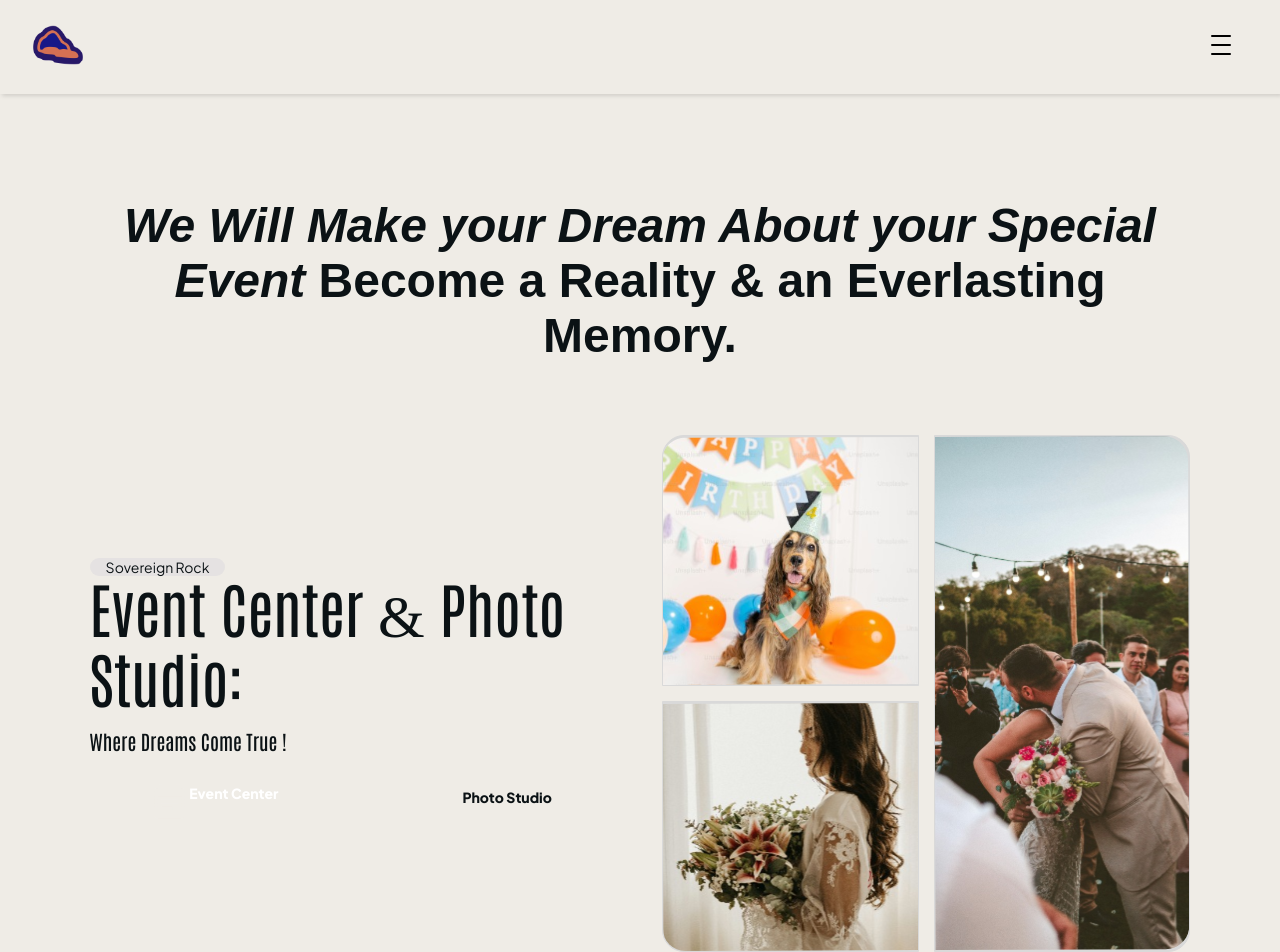
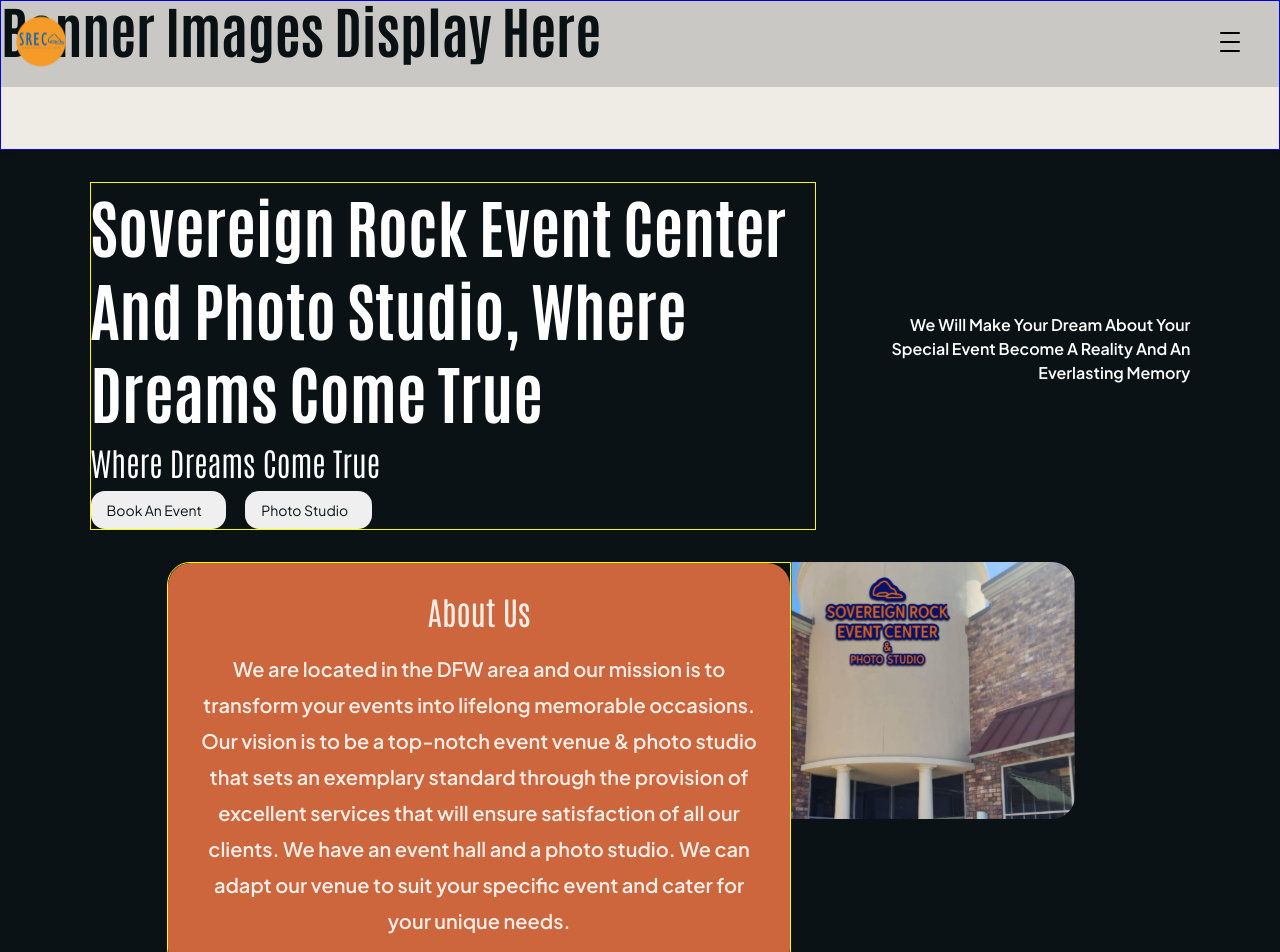
Before and after one commit to SoloBaChi/sovereignrock-platform, a React (Create React App) app: page / in a window 1280 px wide. Shown: the top 952 px of the page. Built offline with nearby package versions, Linux system fonts and the light colour scheme.

Commit message:
new update

```diff
--- a/src/components/Main.jsx
+++ b/src/components/Main.jsx
@@ -7,6 +7,7 @@
 import PhotoStudio from "./photo-studio/PhotoStudio";
 import Footer from "./footer/Footer";
 import SucessfulSubmit from "./shared/SucessfulSubmit";
+import { Data } from "./shared/Data";
 
 const NotFound = () => {
   return (
@@ -20,6 +21,7 @@
 };
 
 function Main(props) {
+  console.log(Data);
   const handleItemClick = (sectionId) => {
     // scroll to the corresponding section
     const section = document.getElementById(sectionId);
--- /dev/null
+++ b/src/components/header/Banner.jsx
@@ -0,0 +1,11 @@
+import React from "react";
+
+function Banner(props) {
+  return (
+    <div className="banner-section">
+      <h2>Banner Images Display Here</h2>
+    </div>
+  );
+}
+
+export default Banner;
--- a/src/components/header/Header.jsx
+++ b/src/components/header/Header.jsx
@@ -1,11 +1,13 @@
 import React from "react";
 import Navbar from "./Navbar";
+import Banner from "./Banner";
 
 function Header({ handleItemClick }) {
   return (
-    <div className="header-container">
+    <header className="header-container">
       <Navbar handleItemClick={handleItemClick} />
-    </div>
+      <Banner />
+    </header>
   );
 }
 
--- a/src/components/header/Navbar.jsx
+++ b/src/components/header/Navbar.jsx
@@ -3,7 +3,7 @@
 import Menu from "./Menu";
 import { Link } from "react-router-dom";
 
-function Navbar({handleItemClick}) {
+function Navbar({ handleItemClick }) {
   const [toggleMenu, setToggleMenu] = useState(false);
   const handleToggleMenu = () => {
     setToggleMenu((prev) => !prev);
@@ -13,10 +13,7 @@
       <div className="flex-container-2">
         <div className="flex-item">
           <Link to="/" className="logo-container">
-            <img
-              src={`/launch-assets/images/sovereignrock-simple.png`}
-              alt="sovereign rock"
-            />
+            <img src={`/assets/images/site-logo.svg`} alt="sovereign rock" />
             {/* <img src={`/assets/logo-Image.jpg`} alt="sovereign rock logo" /> */}
           </Link>
         </div>
@@ -25,13 +22,13 @@
             <MenuBarIcon />
           </span>
         </div>
-        <nav
-          className={toggleMenu ? "nav-menu active" : " nav-menu"}
-          onClick={handleToggleMenu}
-        >
-          <Menu handleItemClick={handleItemClick} />
-        </nav>
       </div>
+      <nav
+        className={toggleMenu ? "nav-menu active" : " nav-menu"}
+        onClick={handleToggleMenu}
+      >
+        <Menu handleItemClick={handleItemClick} />
+      </nav>
     </div>
   );
 }
--- a/src/components/home/HeroSection.jsx
+++ b/src/components/home/HeroSection.jsx
@@ -2,6 +2,7 @@
 import { Link } from "react-router-dom";
 import DateOfEventIcon from "../icons/DateOfEventIcon";
 import StudioIcon from "../icons/StudioIcon";
+import Aboutus from "./Aboutus";
 
 function HeroSection(props) {
   const handleHover = (e) => {
@@ -18,60 +19,90 @@
     }
   };
   return (
+    // <section className="hero-section">
+    //   <h1>
+    //     We Will Make your Dream About your Special Event
+    //     <span> Become a Reality & an Everlasting Memory.</span>
+    //   </h1>
+    //   <div className="flex-container-2">
+    //     <div className="flex-item">
+    //       <button>Sovereign Rock</button>
+    //       <h2>
+    //         Event Center <span style={{ fontFamily: "Poppins" }}> & </span>
+    //         Photo Studio:
+    //       </h2>
+    //       <h3>where dreams come true !</h3>
+    //       <div className="set-btns-container" id="set-btns-container">
+    //         <div className="flex-container">
+    //           <Link to="/events">
+    //             <button onMouseEnter={handleHover} className="btn-item active">
+    //               <div className="flex-wrapper">
+    //                 <div className="icon-container">
+    //                   <DateOfEventIcon />
+    //                 </div>
+    //                 <span>event center</span>
+    //               </div>
+    //             </button>
+    //           </Link>
+    //           <Link to="/studio">
+    //             <button onMouseEnter={handleHover} className="btn-item">
+    //               <div className="flex-wrapper">
+    //                 <div className="icon-container">
+    //                   <StudioIcon />
+    //                   {/* <img src={`/assets/studio-icon.svg`} alt="event icon" /> */}
+    //                 </div>
+    //                 <span>photo studio</span>
+    //               </div>
+    //             </button>
+    //           </Link>
+    //         </div>
+    //       </div>
+    //     </div>
+    //     <div className="flex-item">
+    //       <div className="grid-container">
+    //         <div className="grid-item">
+    //           <img src={`/assets/hero-grid-img-1.svg`} alt="birthday dog" />
+    //         </div>
+    //         <div className="grid-item">
+    //           <img src={`/assets/hero-grid-img-2.svg`} alt="wedding couple" />
+    //         </div>
+    //         <div className="grid-item">
+    //           <img src={`/assets/hero-grid-img-3.svg`} alt="bride" />
+    //         </div>
+    //       </div>
+    //     </div>
+    //   </div>
+    // </section>
     <section className="hero-section">
-      <h1>
-        We Will Make your Dream About your Special Event
-        <span> Become a Reality & an Everlasting Memory.</span>
-      </h1>
       <div className="flex-container-2">
         <div className="flex-item">
-          <button>Sovereign Rock</button>
-          <h2>
-            Event Center <span style={{ fontFamily: "Poppins" }}> & </span>
-            Photo Studio:
-          </h2>
-          <h3>where dreams come true !</h3>
-          <div className="set-btns-container" id="set-btns-container">
-            <div className="flex-container">
-              <Link to="/events">
-                <button onMouseEnter={handleHover} className="btn-item active">
-                  <div className="flex-wrapper">
-                    <div className="icon-container">
-                      <DateOfEventIcon />
-                      {/* <img src={`/assets/event-icon.svg`} alt="event icon" /> */}
-                    </div>
-                    <span>event center</span>
-                  </div>
+          <h1>
+            Sovereign Rock Event Center and Photo Studio, where dreams come true
+          </h1>
+          <h3>where dreams come true</h3>
+          <div className="cta-btn-container">
+            <div className="inner-flex">
+              <div className="flex-item">
+                <button>
+                  <span>book an event</span>
                 </button>
-              </Link>
-              <Link to="/studio">
-                <button onMouseEnter={handleHover} className="btn-item">
-                  <div className="flex-wrapper">
-                    <div className="icon-container">
-                      <StudioIcon />
-                      {/* <img src={`/assets/studio-icon.svg`} alt="event icon" /> */}
-                    </div>
-                    <span>photo studio</span>
-                  </div>
+              </div>
+              <div className="flex-item">
+                <button>
+                  <span>photo studio</span>
                 </button>
-              </Link>
+              </div>
             </div>
           </div>
         </div>
         <div className="flex-item">
-          <div className="grid-container">
-            <div className="grid-item">
-              <img src={`/assets/hero-grid-img-1.svg`} alt="birthday dog" />
-            </div>
-            <div className="grid-item">
-              <img src={`/assets/hero-grid-img-2.svg`} alt="wedding couple" />
-            </div>
-            <div className="grid-item">
-              <img src={`/assets/hero-grid-img-3.svg`} alt="bride" />
-            </div>
-          </div>
+          <h5>
+            We will make your dream about your special event become a reality
+            and an everlasting memory
+          </h5>
         </div>
       </div>
+      <Aboutus />
     </section>
   );
 }
--- a/src/components/home/Home.jsx
+++ b/src/components/home/Home.jsx
@@ -1,7 +1,6 @@
 import React from "react";
 // import Footer from "../footer/Footer";
 import HeroSection from "./HeroSection";
-import Aboutus from "./Aboutus";
 import EventAndBooking from "./EventAndBooking";
 import PhotoStudio from "./PhotoStudio";
 import Amenities from "../shared/Amenities";
@@ -13,7 +12,6 @@
   return (
     <div className="home-page">
       <HeroSection />
-      <Aboutus />
       {/* <Services /> */}
       <Amenities />
       <EventAndBooking />
--- /dev/null
+++ b/src/components/shared/Data.jsx
@@ -0,0 +1,70 @@
+export const Data = [
+  {
+    banner: [
+      {
+        id: 0,
+        imgSrc: `/assets/banner/img_0.svg`,
+      },
+      {
+        id: 1,
+        imgSrc: `/assets/banner/img_1.svg`,
+      },
+      {
+        id: 2,
+        imgSrc: `/assets/banner/img_2.svg`,
+      },
+      {
+        id: 3,
+        imgSrc: `/assets/banner/img_3.svg`,
+      },
+    ],
+    amenities: [
+      {
+        id: 0,
+        title: "Kitchen",
+        imgSrc: `/assets/amenities/kitchen.svg`,
+      },
+      {
+        id: 1,
+        title: "clothing rack",
+        imgSrc: `/assets/amenities/clothing.svg`,
+      },
+      {
+        id: 2,
+        title: "WIFI",
+        imgSrc: `/assets/amenities/wifi.svg`,
+      },
+      {
+        id: 3,
+        title: "Rest Room",
+        imgSrc: `/assets/amenities/rest_room.svg`,
+      },
+      {
+        id: 4,
+        title: "lighting",
+        imgSrc: `/assets/amenities/lighting.svg`,
+      },
+      {
+        id: 5,
+        title: "Projector",
+        imgSrc: `/assets/amenities/projector.svg`,
+      },
+      {
+        id: 6,
+        title: "Furniture",
+        imgSrc: `/assets/amenities/furniture.svg`,
+      },
+      {
+        id: 7,
+        title: "Backdrop",
+        imgSrc: `/assets/amenities/backdrop.svg`,
+      },
+      {
+        id: 8,
+        title: "Photo Studio",
+        imgSrc: `/assets/amenities/photo_studio.svg`,
+      },
+    ],
+    services: {},
+  },
+];
--- a/src/styles/Boilerplate.css
+++ b/src/styles/Boilerplate.css
@@ -60,13 +60,9 @@
 h6 {
   text-transform: capitalize;
   font-weight: 700;
-  /* margin-bottom: 0.85rem; */
+  margin-bottom: 0.85rem;
   color: var(--black-color);
   font-family: "Antonio", sans-serif;
-}
-h1 {
-  line-height: initial;
-  font-size: 2.5rem;
 }
 h2,
 h3,
@@ -75,12 +71,21 @@
 h6 {
   line-height: 100%;
 }
+h1 {
+  line-height: initial;
+  font-size: 2.5rem;
+}
+
 h2 {
   font-size: 2rem;
 }
 h3 {
   font-size: 1.5rem;
   font-weight: 300;
+}
+h5 {
+  font-size: 0.75rem;
+  font-weight: 600;
 }
 
 input,
@@ -201,6 +206,9 @@
   h3 {
     font-size: 2rem;
   }
+  h5 {
+    font-size: 1rem;
+  }
   a,
   p {
     font-size: 1rem;
--- a/src/styles/Header.css
+++ b/src/styles/Header.css
@@ -1,7 +1,7 @@
 /* =============Header Styles goes Here========== */
 .header-container {
   /* border: 1px solid red; */
-  padding: 1rem 1.8rem;
+  /* padding: 1rem 1.8rem; */
   position: relative;
   box-shadow: 2px 2px 4px rgba(0, 0, 0, 0.125);
   /* position: fixed;
@@ -33,8 +33,8 @@
   color: var(--black-color);
 }
 .header-container .logo-container {
-  width: 58px;
-  height:58px;
+  width: 50px;
+  /* height: 58px; */
   padding: 0;
   display: inline-block;
 }
@@ -45,6 +45,13 @@
   flex-flow: row wrap;
   align-items: center;
   justify-content: space-between;
+  position: fixed;
+  width: 100%;
+  top: 0;
+  left: 0;
+  padding: 10px 20px 10px 1rem;
+  background: #ffffff;
+  z-index: 1040;
 }
 .navbar-container > .flex-container-2 > * {
   margin-bottom: 0;
@@ -54,13 +61,21 @@
   /* border: 2px solid blue; */
 }
 .nav-menu {
-  /* border: 2px solid teal; */
   position: absolute;
   top: 0;
   left: 0;
   height: 100vh;
   width: 100%;
   z-index: -1;
+}
+.nav-menu.active {
+  background: rgb(128 128 128 / 40%);
+  z-index: 1040;
+  position: fixed;
+}
+.nav-menu.active .menu-container {
+  transform: translateX(0%);
+  transition: 0.5s ease;
 }
 /* ===============Menu Styles================== */
 
@@ -76,7 +91,6 @@
   transform: translateX(150%);
   padding: 1rem;
   display: flex;
-  z-index: 1020;
 }
 .menu-container::-webkit-scrollbar {
   height: 5px;
@@ -98,23 +112,16 @@
   padding-bottom: 2rem;
 }
 
-.nav-menu.active {
-  background: rgb(128 128 128 / 40%);
-  z-index: 1010;
-  position: fixed;
-}
-.nav-menu.active .menu-container {
-  transform: translateX(0%);
-  transition: 0.5s ease;
-}
-
 @media (min-width: 980px) {
   /* =============Header Styles goes Here========== */
 
   /* ===============Navbar Styles================== */
+  .navbar-container > .flex-container-2 {
+    background: #0b121529;
+  }
+
+  /* ===============Menu Styles================== */
   .menu-container {
     width: 260px;
   }
-
-  /* ===============Menu Styles================== */
 }
--- a/src/styles/Home.css
+++ b/src/styles/Home.css
@@ -23,23 +23,13 @@
 }
 /* ----------Hero section-------- */
 .hero-section {
-  /* border: 2px solid red; */
+  background: #0b1215;
 }
-.hero-section h1 {
-  text-align: center;
-  font-weight: 700;
-  font-family: "Poppins", sans-serif;
-  font-size: 1.5rem;
-  color: #010216;
-  color: var(--secondary-color);
-  text-transform: initial;
-  margin: 4.5rem 0;
-  color: var(--purple);
-  font-style: italic;
-}
-.hero-section h1 span {
-  color: var(--dk-brown);
-  font-style: normal;
+.hero-section h1,
+.hero-section h2,
+.hero-section h3,
+.hero-section h5 {
+  color: #ffffff;
 }
 .home-page h2,
 .hero-section h2 {
@@ -47,46 +37,43 @@
   margin-bottom: 1.5rem;
   font-size: 2rem;
 }
-.hero-section h3 {
-  font-weight: 500;
-  font-size: 1.25rem;
-  margin-bottom: 1.5rem;
-}
-.hero-section .flex-container-2 button {
+
+.hero-section button {
   padding: 0 1rem;
   border-radius: 14px;
   font-weight: 400;
   font-size: 0.875rem;
   display: inline;
-  background: rgb(102 105 174 / 7%);
   color: var(--purple);
-  /* border: 1px solid red; */
+  padding: 10px 24px 10px 16px;
 }
-/* .hero-section .flex-container-2 > * {
-  border: 1px solid green;
-} */
-.hero-section .flex-container-2 .grid-container {
-  display: grid;
-  grid-template-columns: auto auto;
-  gap: 15px;
+.hero-section button.active {
+  background: linear-gradient(0deg, #1465b4, #1465b4),
+    linear-gradient(0deg, rgba(0, 0, 0, 0.08), rgba(0, 0, 0, 0.08));
 }
-.hero-section .flex-container-2 .grid-container > * {
-  background: #d9d9d9;
-  border: 1px solid #d9d9d9;
+.hero-section .flex-container-2 > :first-child {
+  flex-basis: 66%;
 }
-.hero-section .flex-container-2 .grid-container img {
-  height: 100%;
-  object-fit: cover;
+.hero-section h5 {
+  font-weight: 600;
+  font-family: "Plus Jakarta Sans", sans-serif;
+  line-height: 24px;
+  text-align: right;
 }
-.hero-section .flex-container-2 .grid-container > :first-child {
-  border-radius: 22px 0 0 0;
+.hero-section .flex-container-2 > :first-child {
+  border: 1px solid yellow;
+  /* margin-top: -50px; */
+  position: relative;
+  z-index: 1020;
 }
-.hero-section .flex-container-2 .grid-container > :nth-child(2) {
-  grid-area: 1/2/3/3;
-  border-radius: 0 22px 22px 0;
+.hero-section .flex-container-2 > :last-child {
+  flex-basis: 30%;
 }
-.hero-section .flex-container-2 .grid-container > :last-child {
-  border-radius: 0 0 0 22px;
+
+/* ===============Banner section styles============== */
+.banner-section {
+  height: 150px;
+  border: 1px solid blue;
 }
 
 /* ===============About us styles============== */
@@ -107,6 +94,9 @@
   gap: 0;
   /* height: 591px; */
   position: relative;
+  z-index: 998;
+  display: flex;
+  flex-flow: column wrap;
 }
 .aboutus-section .flex-container-2 > * {
   flex-basis: 50%;
@@ -114,10 +104,17 @@
 .aboutus-section .flex-container-2 > * {
   /* border-radius: inherit; */
 }
+
+.aboutus-section .flex-container-2 > :last-child {
+  order: 1;
+  border-radius: 23px 23px 0 0;
+  overflow: hidden;
+}
 .aboutus-section .flex-container-2 > :first-child {
   padding: 2rem;
   border-radius: 23px 0 0 23px;
   height: auto;
+  order: 2;
 }
 .aboutus-section .flex-container-2 > :first-child::before {
   content: "";
@@ -132,10 +129,6 @@
   z-index: -1;
 }
 
-.aboutus-section .flex-container-2 > :last-child {
-  overflow: hidden;
-  border-radius: 0 23px 23px 0;
-}
 /* .aboutus-section .flex-container-2 > :first-child {
   border: 1px solid green;
 } */
@@ -283,17 +276,16 @@
  Desktop Device
 ================================*/
 @media (min-width: 980px) {
-  .hero-section h1 {
-    font-size: 2.8rem;
-    font-weight: 900;
+  .aboutus-section .flex-container-2 {
+    flex-flow: row wrap;
   }
-  .hero-section h2 {
-    font-size: 2.875rem;
+  .aboutus-section .flex-container-2 > :last-child {
+    border-radius: 0 23px 23px 0;
   }
-  .aboutus-section p {
-    line-height: 36px;
+  .aboutus-section .flex-container-2 > :first-child {
+    border-radius: 23px 0 0 23px;
+    order: 1;
   }
-
   .event-and-booking h3 {
     text-align: center;
   }
@@ -325,14 +317,9 @@
 Large Desktop
 ============================*/
 @media (min-width: 1200px) {
-  .hero-section h1 {
-    font-size: 3rem;
-  }
-  .hero-section h2 {
-    font-size: 3.75rem;
-  }
   .aboutus-section p {
     font-size: 1.25rem;
+    line-height: 36px;
   }
   .our-services button {
     font-size: 1.35rem;
```
Also changed, not shown: public/assets/images/site-logo.svg (added).
